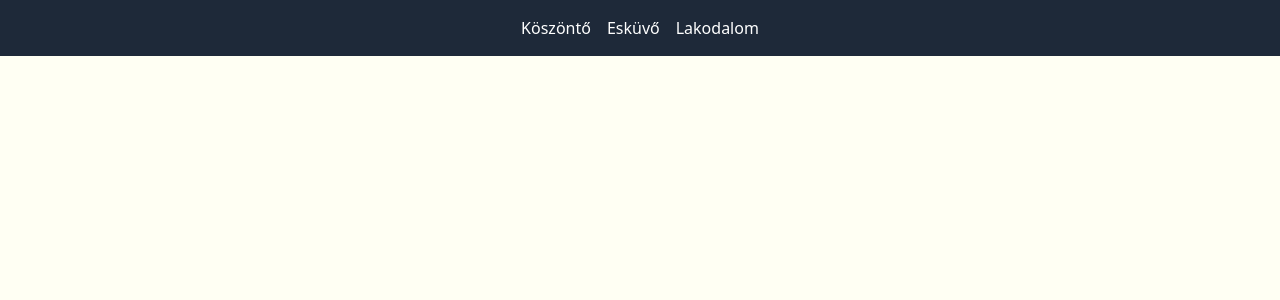
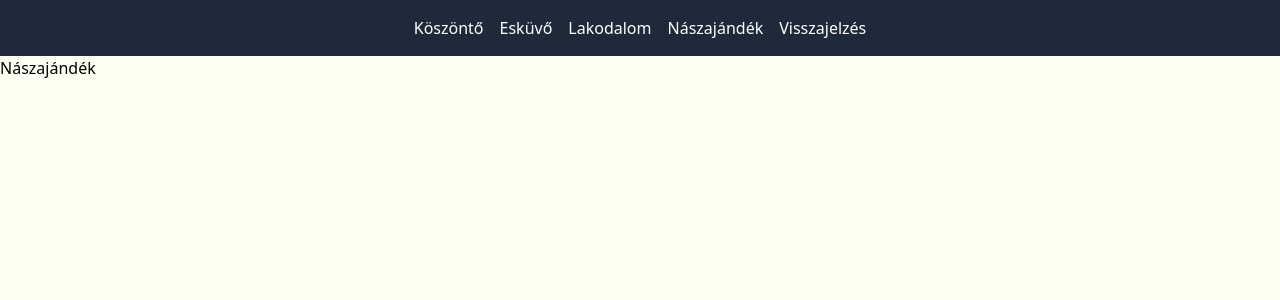
Before and after one commit to molnarbence/wedding-lb, a Nuxt app: page /naszajandek in a window 1280 px wide. Shown: the top 300 px of the page. Built offline with nearby package versions, Linux system fonts and the light colour scheme; a web font is replaced by a local one.

Commit message:
Add new menu items

```diff
--- a/layouts/default.vue
+++ b/layouts/default.vue
@@ -1,10 +1,12 @@
 <template>
   <div id="default.vue">
     <nav class="bg-gray-800 p-4">
-      <ul class="flex justify-center gap-x-4">
-        <li><a href="/" class="text-white">Köszöntő</a></li>
-        <li><a href="/eskuvo" class="text-white">Esküvő</a></li>
-        <li><a href="/lakodalom" class="text-white">Lakodalom</a></li>
+      <ul class="flex justify-center gap-x-4 text-white">
+        <li><a href="/">Köszöntő</a></li>
+        <li><a href="/eskuvo">Esküvő</a></li>
+        <li><a href="/lakodalom">Lakodalom</a></li>
+        <li><a href="/naszajandek">Nászajándék</a></li>
+        <li><a href="/visszajelzes">Visszajelzés</a></li>
       </ul>
     </nav>
     <slot />
--- /dev/null
+++ b/pages/naszajandek.vue
@@ -0,0 +1,6 @@
+<template>
+    <div>
+        Nászajándék
+    </div>
+
+</template>
--- /dev/null
+++ b/pages/visszajelzes.vue
@@ -0,0 +1,5 @@
+<template>
+    <div>
+        Visszajelzés
+    </div>
+</template>
```
